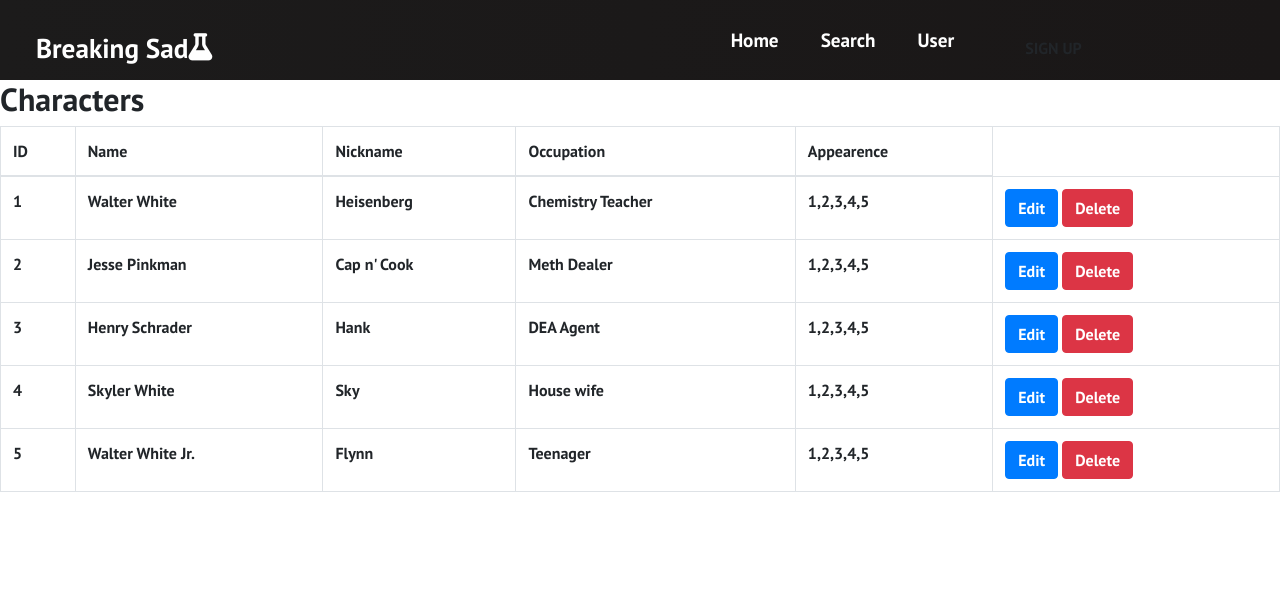
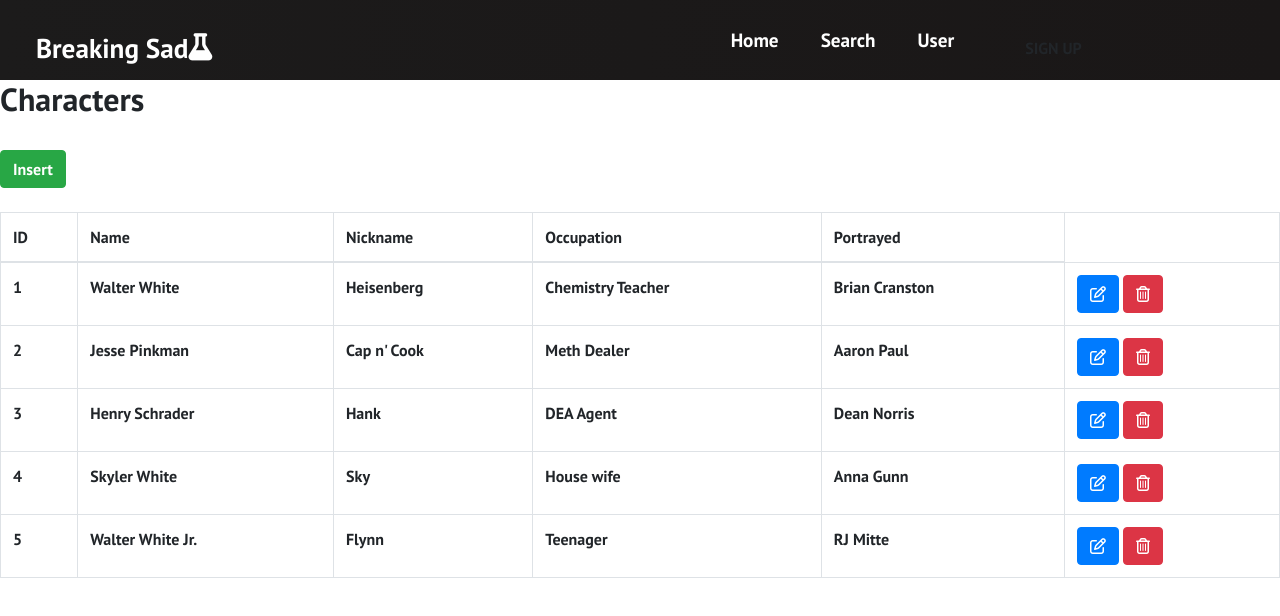
Before and after one commit to Hichi8520/Proyecto_Progra_Web_FrontEnd, a React (Create React App) app in the folder BreakingSad/: page /characters in a window 1280 px wide. Shown: the top 616 px of the page. Built offline with nearby package versions, Linux system fonts and the light colour scheme.

Commit message:
CRUD básico de personajes

```diff
--- a/BreakingSad/src/components/pages/Characters.js
+++ b/BreakingSad/src/components/pages/Characters.js
@@ -7,11 +7,11 @@ import {Modal, ModalBody, ModalHeader, ModalFooter} from 'reactstrap';
 function Characters() {
 
     const dataCharacters =[
-        {id:1, name:"Walter White", nickname:"Heisenberg", occupation:"Chemistry Teacher", appearence:"1,2,3,4,5", portrayed:"Brian Cranston"},
-        {id:2, name:"Jesse Pinkman", nickname:"Cap n' Cook", occupation:"Meth Dealer", appearence:"1,2,3,4,5", portrayed:"Aaron Paul"},
-        {id:3, name:"Henry Schrader", nickname:"Hank", occupation:"DEA Agent", appearence:"1,2,3,4,5", portrayed:"Dean Norris"},
-        {id:4, name:"Skyler White", nickname:"Sky", occupation:"House wife", appearence:"1,2,3,4,5", portrayed:"Anna Gunn"},
-        {id:5, name:"Walter White Jr.", nickname:"Flynn", occupation:"Teenager", appearence:"1,2,3,4,5", portrayed:"RJ Mitte"},
+        {id:1, name:"Walter White", nickname:"Heisenberg", occupation:"Chemistry Teacher", portrayed:"Brian Cranston"},
+        {id:2, name:"Jesse Pinkman", nickname:"Cap n' Cook", occupation:"Meth Dealer", portrayed:"Aaron Paul"},
+        {id:3, name:"Henry Schrader", nickname:"Hank", occupation:"DEA Agent", portrayed:"Dean Norris"},
+        {id:4, name:"Skyler White", nickname:"Sky", occupation:"House wife", portrayed:"Anna Gunn"},
+        {id:5, name:"Walter White Jr.", nickname:"Flynn", occupation:"Teenager", portrayed:"RJ Mitte"},
     ];
 
     const [data, setData] = useState(dataCharacters);
@@ -24,33 +24,61 @@ function Characters() {
         name: '',
         nickname: '',
         occupation: '',
-        appearence: ''
+        portrayed: ''
       });
 
-      const handleChange=e=>{
+    const chooseCharacter=(elemento, caso)=>{
+        setSelectedCharacter(elemento);
+        (caso==='Edit')?setModalEdit(true):setModalDelete(true)
+    }
+
+    const handleChange=e=>{
         const {name, value}=e.target;
         setSelectedCharacter((prevState)=>({
           ...prevState,
           [name]: value
         }));
-      }
+    }
 
-      const edit=()=>{
+    const edit=()=>{
         var dataNueva=data;
         dataNueva.map(character=>{
           if(character.id===selectedCharacter.id){
+            character.name=selectedCharacter.name;
             character.nickname=selectedCharacter.nickname;
             character.occupation=selectedCharacter.occupation;
-            character.appearence=selectedCharacter.appearence;
+            character.portrayed=selectedCharacter.portrayed;
           }
         });
         setData(dataNueva);
         setModalEdit(false);
-      }
+    }
+
+    const deleted =()=>{
+        setData(data.filter(character=>character.id!==selectedCharacter.id));
+        setModalDelete(false);
+    }
+
+    const abrirModalInsertar=()=>{
+        setSelectedCharacter(null);
+        setModalInsert(true);
+    }
+
+    const insert =()=>{
+        var valueInsert=selectedCharacter;
+        valueInsert.id=data[data.length-1].id+1;
+        var newData = data;
+        newData.push(valueInsert);
+        setData(newData);
+        setModalInsert(false);
+    }
 
     return (
         <div className="Characters">
             <h2>Characters</h2>
+            <br/>
+            <button className="btn btn-success" onClick={()=>abrirModalInsertar()}>Insert</button>
+            <br/><br/>
             <table className="table table-bordered">
                 <thead>
                     <tr>
@@ -58,7 +86,7 @@ function Characters() {
                         <th>Name</th>
                         <th>Nickname</th>
                         <th>Occupation</th>
-                        <th>Appearence</th>
+                        <th>Portrayed</th>
                     </tr>
                 </thead>
                 <tbody>
@@ -68,10 +96,10 @@ function Characters() {
                             <td>{elemento.name}</td>
                             <td>{elemento.nickname}</td>
                             <td>{elemento.occupation}</td>
-                            <td>{elemento.appearence}</td>
+                            <td>{elemento.portrayed}</td>
                             <td>
-                                <button className="btn btn-primary">Edit</button> {"   "}
-                                <button className="btn btn-danger">Delete</button>
+                                <button className="btn btn-primary" onClick={()=>chooseCharacter(elemento, 'Edit')}><i className='far fa-edit'/></button> {"   "}
+                                <button className="btn btn-danger" onClick={()=>chooseCharacter(elemento, 'Delete')}><i className='far fa-trash-alt'/></button>
                             </td>
                         </tr>
                     ))
@@ -87,15 +115,6 @@ function Characters() {
                 </ModalHeader>
                 <ModalBody>
                     <div className="form-group">
-                        <label>ID</label>
-                        <input
-                        className="form-control"
-                        readOnly
-                        type="text"
-                        name="id"
-                        value={selectedCharacter && selectedCharacter.id}
-                        />
-                        <br />
 
                         <label>Name</label>
                         <input
@@ -125,13 +144,14 @@ function Characters() {
                         value={selectedCharacter && selectedCharacter.occupation}
                         onChange={handleChange}
                         />
+                        <br />
 
-                        <label>Appearence</label>
+                        <label>Portrayed</label>
                         <input
                         className="form-control"
                         type="text"
-                        name="appearence"
-                        value={selectedCharacter && selectedCharacter.appearence}
+                        name="portrayed"
+                        value={selectedCharacter && selectedCharacter.portrayed}
                         onChange={handleChange}
                         />
                         <br />
@@ -139,7 +159,7 @@ function Characters() {
                 </ModalBody>
                 <ModalFooter>
                     <button className="btn btn-primary" onClick={()=>edit()}>
-                        Actualizar
+                        Save Changes
                     </button>
                     <button
                         className="btn btn-danger"
@@ -150,6 +170,89 @@ function Characters() {
                 </ModalFooter>
             </Modal>
 
+
+            <Modal isOpen={modalDelete}>
+                <ModalBody>
+                Are you sure you want to delete {selectedCharacter && selectedCharacter.name}?
+                </ModalBody>
+                <ModalFooter>
+                <button className="btn btn-danger" onClick={()=>deleted()}>
+                    Yes
+                </button>
+                <button
+                    className="btn btn-secondary"
+                    onClick={()=>setModalDelete(false)}
+                >
+                    No
+                </button>
+                </ModalFooter>
+            </Modal>
+
+
+            <Modal isOpen={modalInsert}>
+                <ModalHeader>
+                    <div>
+                        <h3>Insert new Character</h3>
+                    </div>
+                </ModalHeader>
+                <ModalBody>
+                    <div className="form-group">
+
+
+                        <label>Name</label>
+                            <input
+                            className="form-control"
+                            type="text"
+                            name="nombre"
+                            value={selectedCharacter ? selectedCharacter.name: ''}
+                            onChange={handleChange}
+                            />
+                        <br />
+
+                        <label>Nickname</label>
+                            <input
+                            className="form-control"
+                            type="text"
+                            name="nickname"
+                            value={selectedCharacter ? selectedCharacter.nickname: ''}
+                            onChange={handleChange}
+                            />
+                        <br />
+
+                        <label>Occupation</label>
+                            <input
+                            className="form-control"
+                            type="text"
+                            name="occupation"
+                            value={selectedCharacter ? selectedCharacter.occupation: ''}
+                            onChange={handleChange}
+                            />
+                        <br />
+
+                        <label>Portrayed by</label>
+                            <input
+                            className="form-control"
+                            type="text"
+                            name="portrayed"
+                            value={selectedCharacter ? selectedCharacter.portrayed: ''}
+                            onChange={handleChange}
+                            />
+                        <br />
+                    </div>
+                </ModalBody>
+                <ModalFooter>
+                    <button className="btn btn-primary"
+                    onClick={()=>insert()}>
+                        Insert
+                    </button>
+                <button
+                    className="btn btn-danger"
+                    onClick={()=>setModalInsert(false)}
+                >
+                    Cancel
+                </button>
+                </ModalFooter>
+            </Modal>
         </div>
     )
 }
```
